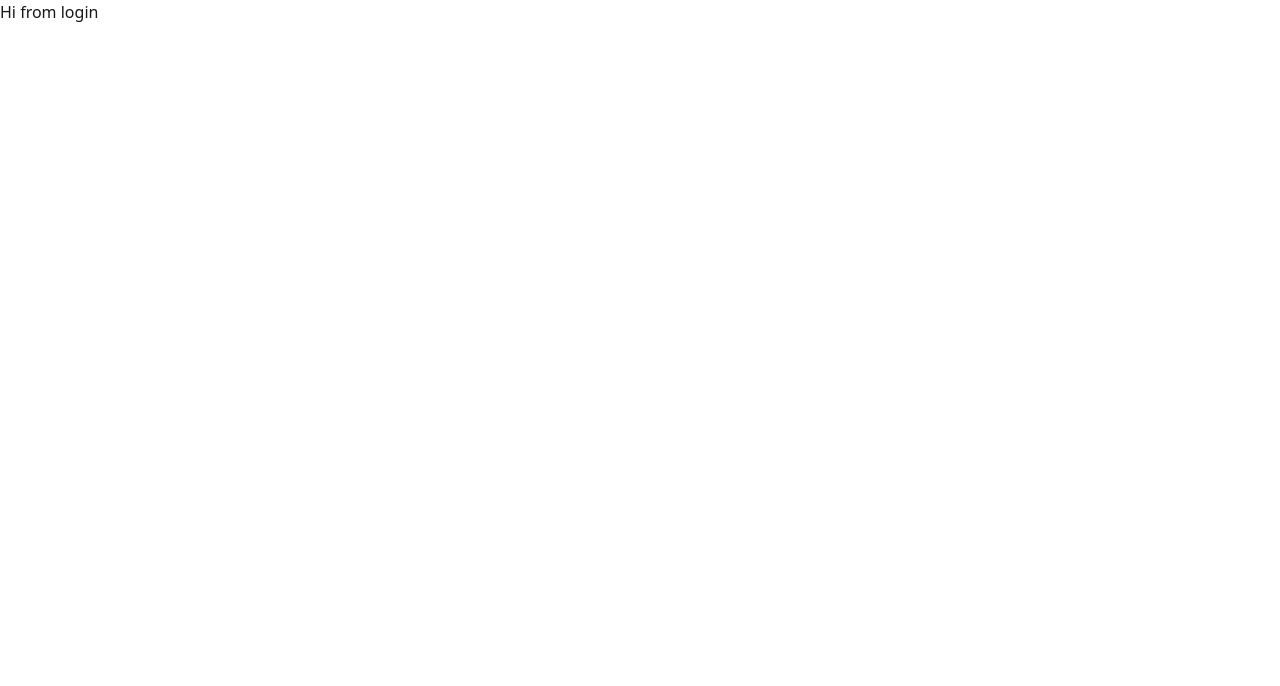
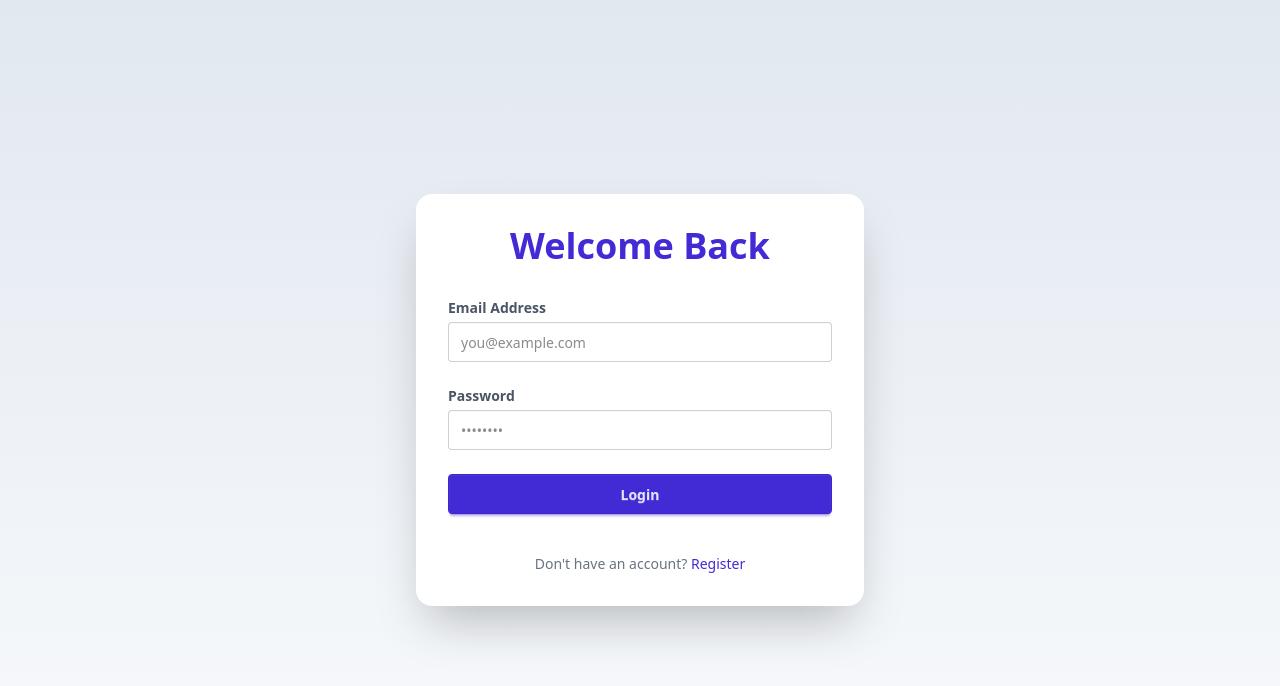
Before and after one commit to stha-prasun/Wearzy, a React (Vite) app in the folder Frontend/: page /login in a window 1280 px wide. Shown: the top 686 px of the page. Built offline with nearby package versions, Linux system fonts and the light colour scheme.

Commit message:
Login Page

```diff
--- a/Frontend/src/components/Hero.jsx
+++ b/Frontend/src/components/Hero.jsx
@@ -47,9 +47,9 @@ const Hero = () => {
               </figure>
               <div className="card-body">
                 <h3 className="text-lg font-semibold">{item?.product?.name}</h3>
-                <p className="text-indigo-600 font-medium">{item?.product?.price}</p>
+                <p className="text-indigo-600 font-medium">${item?.product?.price}</p>
                 <div className="card-actions justify-end">
-                  <Link to={`/product/${item.product?._id}`}>
+                  <Link to={`/product/details/${item.product?._id}`}>
                     <button className="btn btn-outline btn-sm">View</button>
                   </Link>
                 </div>
--- a/Frontend/src/components/Login.jsx
+++ /dev/null
@@ -1,11 +0,0 @@
-import React from 'react'
-
-const Login = () => {
-  return (
-    <div>
-      Hi from login
-    </div>
-  )
-}
-
-export default Login
--- /dev/null
+++ b/Frontend/src/components/auth/Login.jsx
@@ -0,0 +1,94 @@
+import React, { useState } from "react";
+import axios from "axios";
+import toast from "react-hot-toast";
+import { useNavigate } from "react-router-dom";
+import { useDispatch } from "react-redux";
+import { setUser } from "../../redux/user";
+import { USER_API_ENDPOINT } from "../../utils/constants";
+
+const Login = () => {
+  const [email, setEmail] = useState("");
+  const [password, setPassword] = useState("");
+  const dispatch = useDispatch();
+  const navigate = useNavigate();
+
+  const handleLogin = async (e) => {
+    e.preventDefault();
+
+    try {
+      const response = await axios.post(
+        `${USER_API_ENDPOINT}/login`,
+        { email, password },
+        { withCredentials: true }
+      );
+
+      if (response.data.success) {
+        console.log(response.data);
+        toast.success(response.data.message);
+        dispatch(setUser(response.data.loggedInUser));
+        navigate("/");
+      }
+    } catch (error) {
+      console.error(error);
+      toast.error(
+        error?.response?.data?.message || "Login failed. Try again."
+      );
+    }
+  };
+
+  return (
+    <div className="min-h-screen bg-gradient-to-t from-slate-50 to-slate-200 flex items-center justify-center px-4">
+      <div className="w-full max-w-md bg-white p-8 rounded-2xl shadow-2xl">
+        <h2 className="text-4xl font-extrabold text-center text-primary mb-8">
+          Welcome Back
+        </h2>
+
+        <form onSubmit={handleLogin} className="space-y-6">
+          <div>
+            <label className="block text-sm font-semibold text-gray-600 mb-1">
+              Email Address
+            </label>
+            <input
+              type="text"
+              className="input input-bordered w-full"
+              value={email}
+              onChange={(e) => setEmail(e.target.value)}
+              placeholder="you@example.com"
+              required
+            />
+          </div>
+
+          <div>
+            <label className="block text-sm font-semibold text-gray-600 mb-1">
+              Password
+            </label>
+            <input
+              type="password"
+              className="input input-bordered w-full"
+              value={password}
+              onChange={(e) => setPassword(e.target.value)}
+              placeholder="••••••••"
+              required
+            />
+          </div>
+
+          <button
+            type="submit"
+            className="btn btn-primary w-full transition-transform hover:scale-[1.02]"
+          >
+            Login
+          </button>
+
+          <p className="text-sm text-gray-500 text-center mt-4">
+            Don't have an account?{" "}
+            <span className="text-primary font-medium cursor-pointer hover:underline">
+              Register
+            </span>
+          </p>
+        </form>
+      </div>
+    </div>
+  );
+};
+
+export default Login;
--- a/Frontend/src/redux/user.js
+++ b/Frontend/src/redux/user.js
@@ -3,7 +3,7 @@ import { createSlice } from "@reduxjs/toolkit";
 const userSlice = createSlice({
   name: "User",
   initialState: {
-    user: "6842a0e2097e4257064c7d20",
+    user: null,
   },
   reducers: {
     setUser: (state, action) => {
```
Also changed, not shown: Frontend/src/App.jsx (+5 -10 lines).
